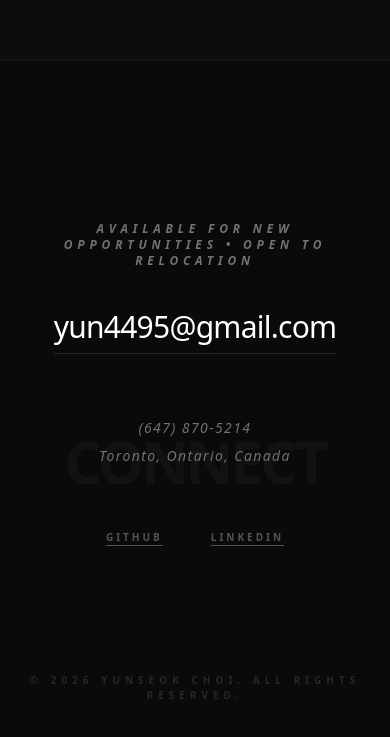
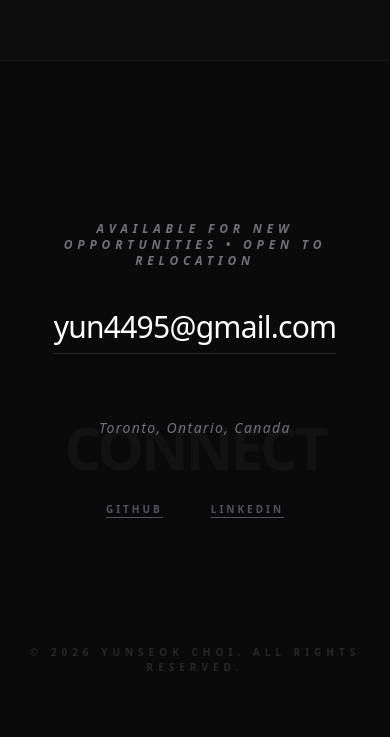
Before and after one commit to AndyChoi4495/my-portfolio, a Next.js app: page / in a window 390 px wide. Shown: the part 6369-7106 px from the top of the page. Built offline with nearby package versions, Linux system fonts and the light colour scheme.

Commit message:
remove phone number

```diff
--- a/app/page.tsx
+++ b/app/page.tsx
@@ -349,7 +349,6 @@ export default function Portfolio() {
             yun4495@gmail.com
           </a>
           <div className="mt-16 text-zinc-500 text-sm tracking-widest flex flex-col gap-2 italic font-medium text-white">
-            <span>(647) 870-5214</span>
             <span>Toronto, Ontario, Canada</span>
           </div>
           <div className="mt-16 flex justify-center gap-12 text-[10px] uppercase tracking-[0.3em] font-bold text-zinc-600">
```
